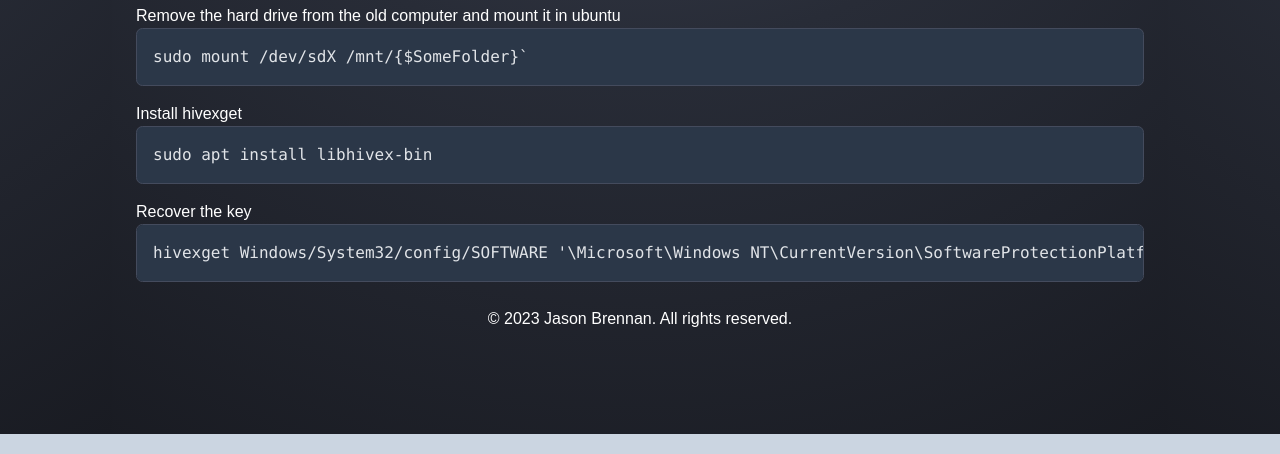
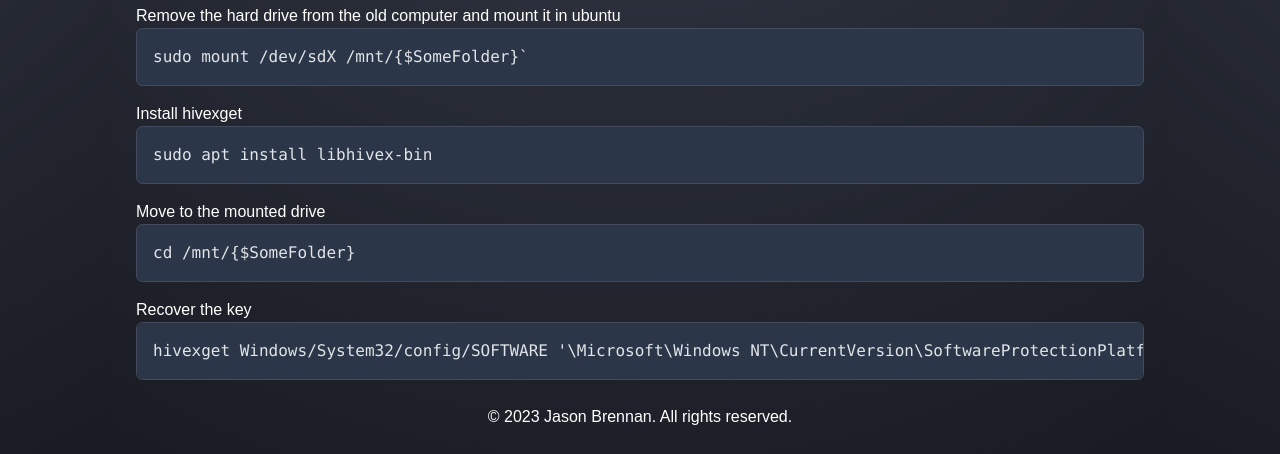
Before and after one commit to RusticXploit/jasonbrennan.com, an Astro site: page /journal/recover-windows-10-product-key-from-linux in a window 1280 px wide. Shown: the part 366-820 px from the top of the page. Built offline with nearby package versions, Linux system fonts and the light colour scheme; Astro itself is replaced by a stand-in of ours; code samples lack their colours.

Commit message:
add step for clarity

````diff
--- a/src/pages/journal/recover-windows-10-product-key-from-linux.md
+++ b/src/pages/journal/recover-windows-10-product-key-from-linux.md
@@ -19,8 +19,12 @@ Install hivexget
 sudo apt install libhivex-bin
 ```
 
+Move to the mounted drive
+``` bash
+cd /mnt/{$SomeFolder}
+```
+
 Recover the key
-
 ``` bash
 hivexget Windows/System32/config/SOFTWARE '\Microsoft\Windows NT\CurrentVersion\SoftwareProtectionPlatform' BackupProductKeyDefault
 ```
````
